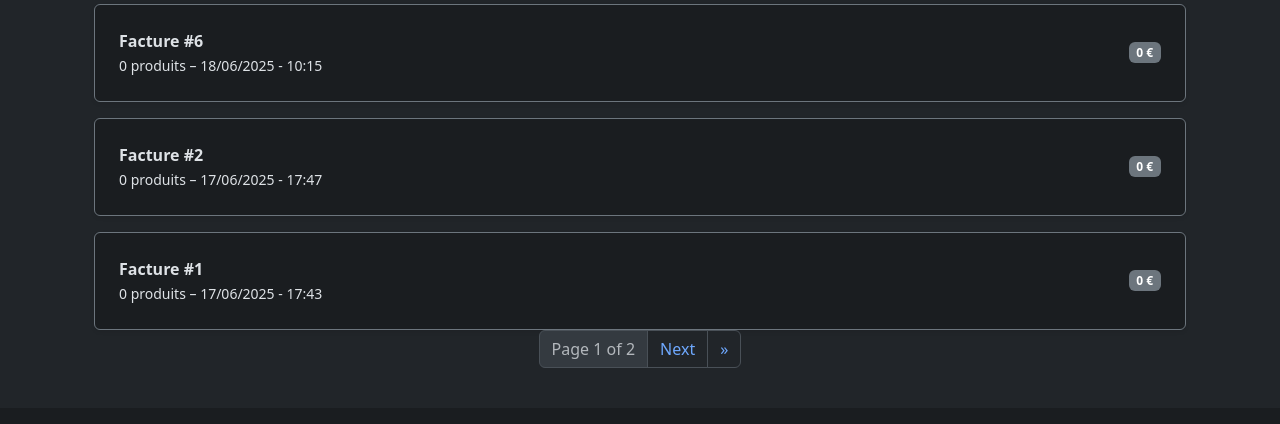
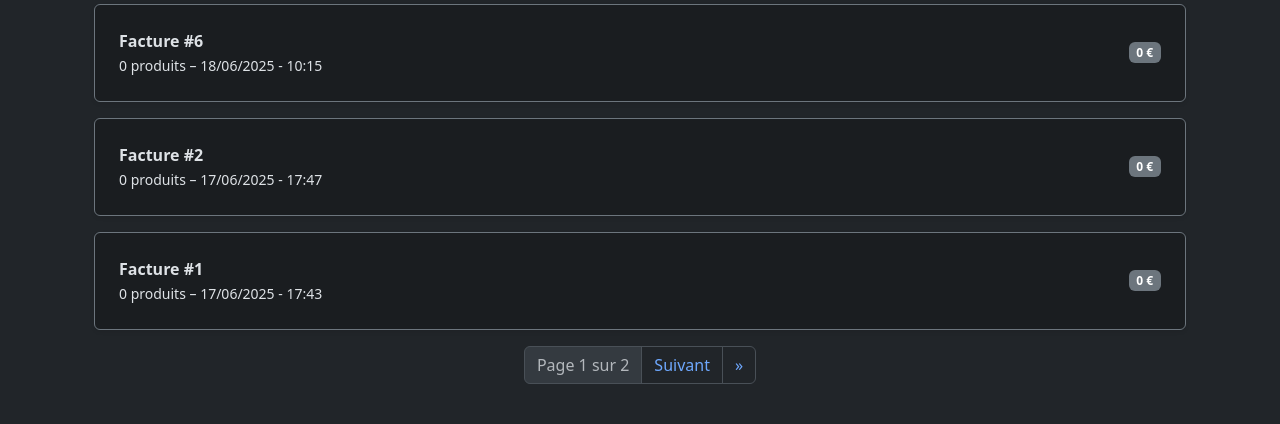
Before and after one commit to AffaneSafouane/Alltoo, a Django app: page /invoices/ in a window 1280 px wide. Shown: the part 758-1182 px from the top of the page. Before the commit the page ends 1126 px from the top, so only its background shows below. Run offline with Django 5.2, Linux system fonts and the light colour scheme; data comes from the database, SQL or seed files in the repository; data that the repository does not hold is empty; parts of the project's set-up code (start-up, migrations or seed data) failed here and were passed over.

Commit message:
style[factures]: Pagination liste de factures

```diff
--- a/facturo/invoices/templates/invoices/invoice_list.html
+++ b/facturo/invoices/templates/invoices/invoice_list.html
@@ -15,7 +15,7 @@
     </style>
 {% endblock %}
 {% block content %}
-    <div>
+    <div class="mb-3">
         {% if messages %}
             {% for message in messages %}
                 <div class="alert alert-success">
@@ -48,15 +48,15 @@
             <ul class="pagination justify-content-center">
                 {% if invoices.has_previous %}
                     <li class="page-item"><a class="page-link" href="?page=1">&laquo;</a></li>
-                    <li class="page-item"><a class="page-link" href="?page={{ invoices.previous_page_number }}">Previous</a></li>
+                    <li class="page-item"><a class="page-link" href="?page={{ invoices.previous_page_number }}">Précédent</a></li>
                 {% endif %}
 
                 <li class="page-item disabled">
-                    <a class="page-link">Page {{ invoices.number }} of {{ invoices.paginator.num_pages }}</a>
+                    <a class="page-link">Page {{ invoices.number }} sur {{ invoices.paginator.num_pages }}</a>
                 </li>
 
                 {% if invoices.has_next %}
-                    <li class="page-item"><a class="page-link" href="?page={{ invoices.next_page_number }}">Next</a>
+                    <li class="page-item"><a class="page-link" href="?page={{ invoices.next_page_number }}">Suivant</a>
                     </li>
                     <li class="page-item"><a class="page-link" href="?page={{ invoices.paginator.num_pages }}">&raquo;</a></li>
                 {% endif %}
--- a/facturo/listings/templates/listings/product_list.html
+++ b/facturo/listings/templates/listings/product_list.html
@@ -37,15 +37,15 @@
             <ul class="pagination justify-content-center">
                 {% if products.has_previous %}
                     <li class="page-item"><a class="page-link" href="?page=1">&laquo;</a></li>
-                    <li class="page-item"><a class="page-link" href="?page={{ products.previous_page_number }}">Previous</a></li>
+                    <li class="page-item"><a class="page-link" href="?page={{ products.previous_page_number }}">Précédent</a></li>
                 {% endif %}
 
                 <li class="page-item disabled">
-                    <a class="page-link">Page {{ products.number }} of {{ products.paginator.num_pages }}</a>
+                    <a class="page-link">Page {{ products.number }} sur {{ products.paginator.num_pages }}</a>
                 </li>
 
                 {% if products.has_next %}
-                    <li class="page-item"><a class="page-link" href="?page={{ products.next_page_number }}">Next</a></li>
+                    <li class="page-item"><a class="page-link" href="?page={{ products.next_page_number }}">Suivant</a></li>
                     <li class="page-item"><a class="page-link" href="?page={{ products.paginator.num_pages }}">&raquo;</a></li>
                 {% endif %}
             </ul>
```
